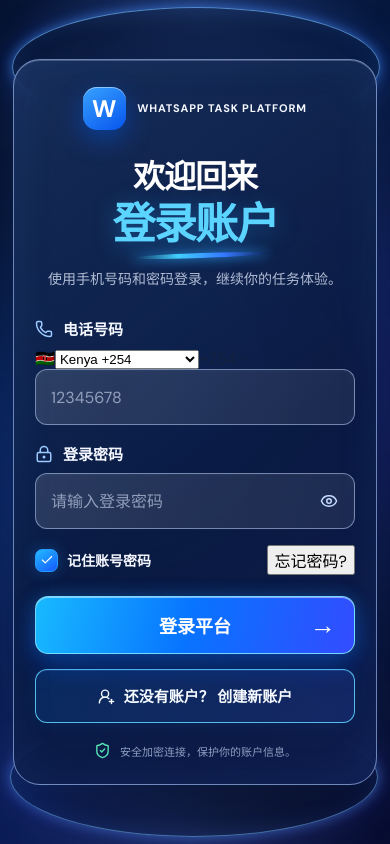
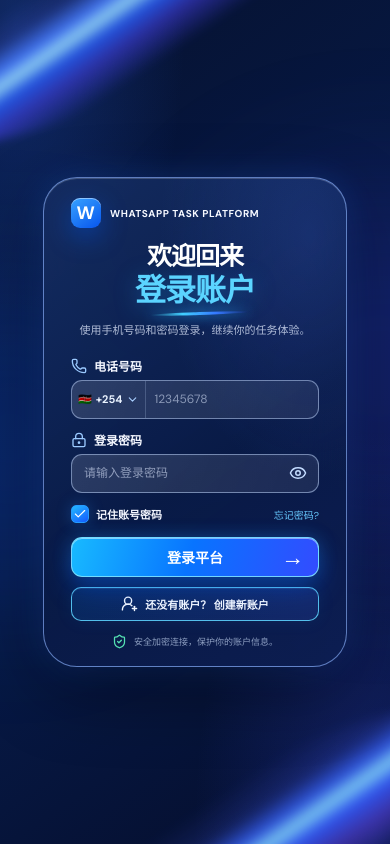
Before and after one commit to xiaolongsvip/whatsapp-task-platform, a Next.js app in the folder apps/web/: page / in a window 390 px wide. Built offline with nearby package versions, Linux system fonts and the light colour scheme.

Commit message:
Recreate supplied mobile login reference layout and visual proportions

```diff
--- a/apps/web/src/app/globals.css
+++ b/apps/web/src/app/globals.css
@@ -787,3 +787,111 @@ a { -webkit-tap-highlight-color:transparent; }
     filter:none;opacity:.9;
   }
 }
+
+
+/* Approved reference: compact centered glass login card with diagonal neon arcs */
+.aurora-login {
+  min-height:100svh;
+  padding:22px 16px;
+  background:
+    radial-gradient(ellipse at 4% 3%,rgba(46,111,255,.26),transparent 32%),
+    radial-gradient(ellipse at 96% 98%,rgba(60,83,255,.25),transparent 34%),
+    linear-gradient(145deg,#06112f 0%,#071b49 52%,#050d2b 100%);
+}
+.aurora-card {
+  width:min(100%,380px);
+  padding:28px 30px 22px;
+  border-radius:34px;
+  border:1px solid rgba(142,181,255,.64);
+  background:
+    radial-gradient(ellipse at 88% 12%,rgba(66,105,230,.2),transparent 40%),
+    linear-gradient(145deg,rgba(22,47,100,.88),rgba(9,26,69,.93) 58%,rgba(13,30,82,.94));
+  box-shadow:0 24px 70px rgba(0,0,0,.38),0 0 34px rgba(42,116,255,.25),inset 0 1px 0 rgba(255,255,255,.19);
+}
+.aurora-brand {justify-content:flex-start;gap:10px;margin-bottom:23px;font-size:11px;letter-spacing:.8px;}
+.aurora-brand-mark {width:34px;height:34px;flex-basis:34px;border-radius:11px;font-size:20px;}
+.aurora-heading {margin-bottom:22px;text-align:center;}
+.aurora-heading h1 {font-size:27px;line-height:1.2;}
+.aurora-heading h2 {font-size:34px;line-height:1.18;letter-spacing:-1px;}
+.aurora-heading h2:after {height:3px;bottom:-5px;}
+.aurora-heading p {margin-top:14px;font-size:12px;line-height:1.6;white-space:nowrap;}
+.aurora-form {gap:15px;}
+.aurora-field {gap:6px;}
+.aurora-field>label {gap:8px;font-size:13px;}
+.aurora-field>label svg {width:16px;height:16px;}
+.aurora-phone-control {height:42px;display:flex;align-items:center;overflow:hidden;border:1px solid rgba(194,216,255,.5);border-radius:11px;background:linear-gradient(110deg,rgba(255,255,255,.13),rgba(255,255,255,.075));}
+.aurora-phone-control:focus-within {border-color:#70d9ff;box-shadow:0 0 0 3px rgba(55,174,255,.13);}
+.aurora-country {height:100%;display:flex;align-items:center;gap:5px;padding:0 8px;border-right:1px solid rgba(194,216,255,.22);color:#eaf3ff;font-size:12px;white-space:nowrap;}
+.aurora-country select {position:absolute;width:1px;height:1px;opacity:0;pointer-events:none;}
+.aurora-country-code {font-weight:700;}
+.aurora-country svg {color:#a9cfff;}
+.aurora-phone-control>input {min-width:0;height:100%;flex:1;border:0!important;border-radius:0!important;background:transparent!important;box-shadow:none!important;padding:0 10px;font-size:13px;}
+.aurora-phone-control>input:focus {outline:none;}
+.aurora-phone-control>input::placeholder {color:rgba(222,233,255,.55);}
+.aurora-password-wrap>input {height:42px;border-radius:11px;font-size:13px;padding:0 43px 0 12px;}
+.aurora-password-toggle {right:4px;width:34px;height:34px;}
+.aurora-options {margin-top:-1px;gap:8px;}
+.aurora-remember {gap:8px;font-size:12px;}
+.aurora-check {width:18px;height:18px;border-radius:5px;}
+.aurora-password-note {font-size:10px;}
+.aurora-forgot {border:0;padding:3px 0;background:transparent;color:#68caff;font-size:11px;white-space:nowrap;cursor:pointer;}
+.aurora-submit {height:42px;margin-top:0;border-radius:11px;font-size:15px;padding:0 42px;}
+.aurora-submit-arrow {right:14px;font-size:23px;}
+.aurora-register {min-height:36px;margin-top:12px;border-radius:10px;font-size:12px;gap:8px;}
+.aurora-security {margin-top:15px;font-size:10px;gap:7px;}
+.aurora-security svg {width:15px;height:15px;}
+.aurora-ribbon-top {
+  width:560px;height:175px;left:-150px;top:-75px;transform:rotate(-24deg);
+  border-radius:48% 52% 54% 46%;
+  background:linear-gradient(170deg,transparent 23%,rgba(91,105,255,.18) 34%,#467aff 43%,#9adfff 48%,#2559ed 54%,rgba(78,70,255,.55) 62%,transparent 76%);
+  filter:blur(5px);
+}
+.aurora-ribbon-bottom {
+  width:590px;height:170px;right:-205px;bottom:-76px;transform:rotate(-24deg);
+  border-radius:50%;
+  background:linear-gradient(170deg,transparent 20%,rgba(75,99,255,.18) 34%,#355ff2 43%,#8ce4ff 48%,#315bff 54%,rgba(111,75,255,.5) 64%,transparent 77%);
+  filter:blur(6px);
+}
+.aurora-login:before,.aurora-login:after {display:none;}
+@media(max-width:600px) {
+  .aurora-login {min-height:100svh;padding:18px 12px max(18px,env(safe-area-inset-bottom));}
+  .aurora-card {width:min(100%,304px);padding:20px 27px 17px;border-radius:34px;}
+  .aurora-brand {gap:9px;margin-bottom:14px;font-size:10px;letter-spacing:.55px;}
+  .aurora-brand-mark {width:30px;height:30px;flex-basis:30px;border-radius:9px;font-size:18px;}
+  .aurora-heading {margin-bottom:17px;}
+  .aurora-heading h1 {font-size:25px;}
+  .aurora-heading h2 {font-size:31px;}
+  .aurora-heading p {margin-top:12px;font-size:11px;}
+  .aurora-form {gap:12px;}
+  .aurora-field {gap:5px;}
+  .aurora-field>label {font-size:12px;gap:7px;}
+  .aurora-phone-control,.aurora-password-wrap>input {height:39px;}
+  .aurora-country {padding:0 6px;font-size:11px;gap:4px;}
+  .aurora-phone-control>input {font-size:12px;padding:0 8px;}
+  .aurora-password-wrap>input {font-size:12px;}
+  .aurora-options {gap:5px;}
+  .aurora-remember {font-size:11px;gap:7px;}
+  .aurora-check {width:18px;height:18px;}
+  .aurora-password-note {display:none;}
+  .aurora-forgot {font-size:10px;}
+  .aurora-submit {height:40px;font-size:14px;}
+  .aurora-register {min-height:34px;margin-top:10px;font-size:11px;gap:7px;}
+  .aurora-security {margin-top:13px;font-size:9px;}
+  .aurora-ribbon-top {width:520px;height:155px;left:-145px;top:-62px;}
+  .aurora-ribbon-bottom {width:540px;height:155px;right:-180px;bottom:-62px;}
+}
+@media(max-width:360px) {
+  .aurora-card {width:min(100%,296px);padding-left:22px;padding-right:22px;}
+  .aurora-heading p {font-size:10px;}
+  .aurora-brand {font-size:9px;}
+}
+@media(max-height:600px) and (max-width:600px) {
+  .aurora-login {padding-top:10px;padding-bottom:10px;}
+  .aurora-card {padding-top:15px;padding-bottom:13px;}
+  .aurora-brand {margin-bottom:10px;}
+  .aurora-heading {margin-bottom:12px;}
+  .aurora-heading p {margin-top:8px;}
+  .aurora-form {gap:9px;}
+  .aurora-register {margin-top:8px;}
+  .aurora-security {margin-top:9px;}
+}
```
